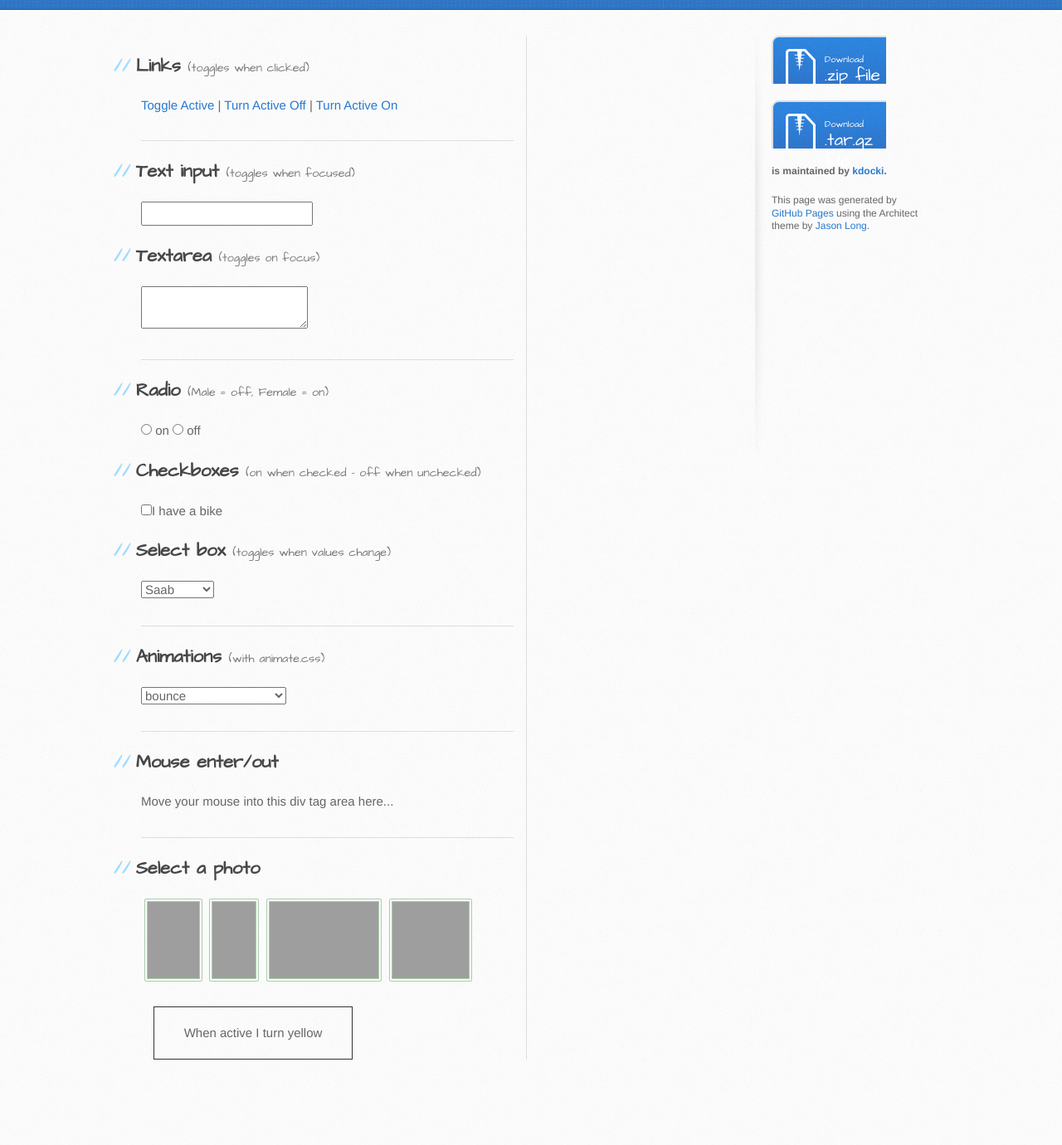
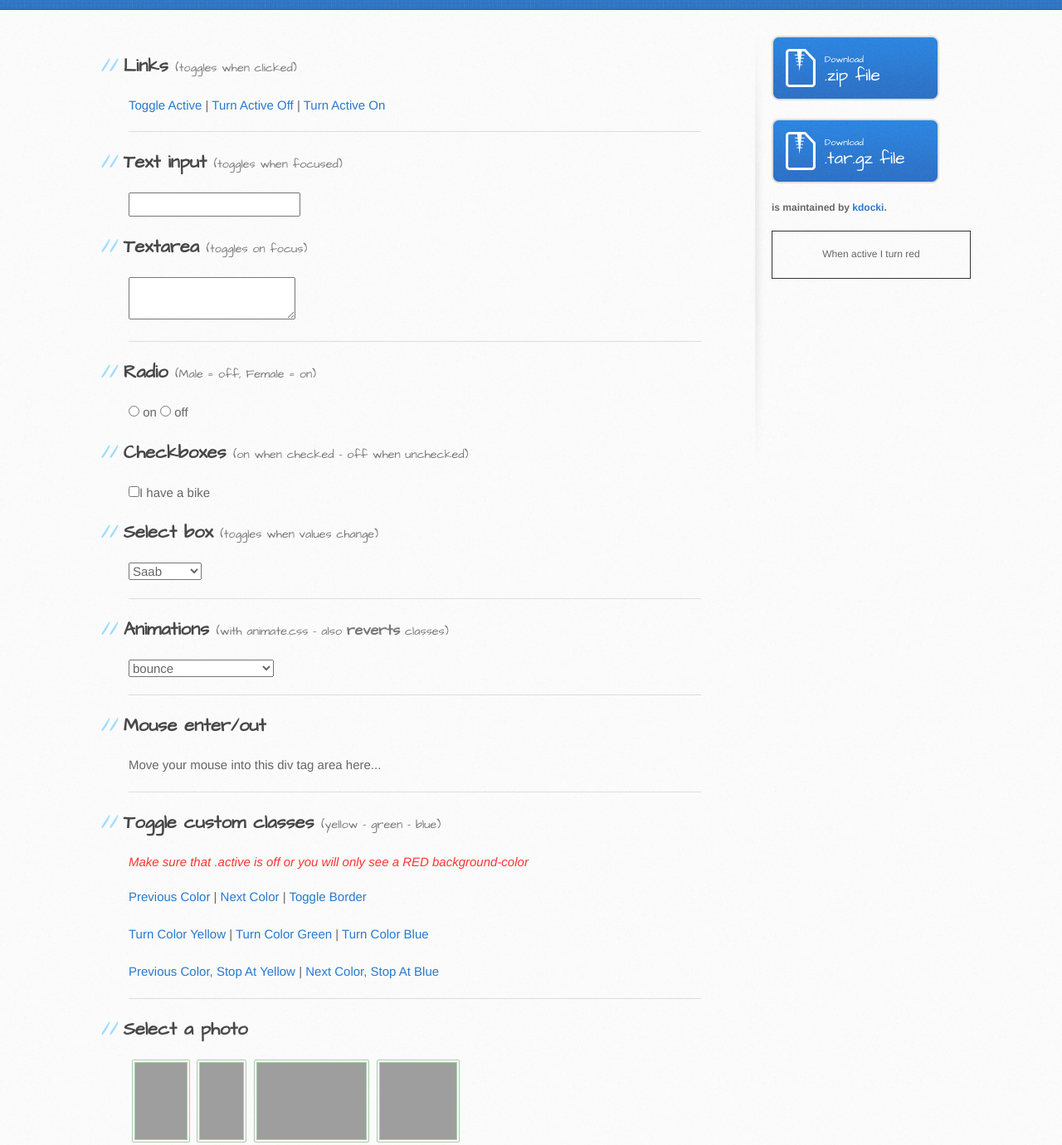
Before and after one commit to kdocki/jquery.switcheroo, a website: page index.html in a window 1280 px wide. Shown: the part 249-1629 px from the top of the page at 83% size. Drawn offline with nearby package versions, Linux system fonts and the light colour scheme; grey boxes are pictures that could not be loaded.

Commit message:
adding more examples

```diff
--- a/index.html
+++ b/index.html
@@ -34,10 +34,7 @@
 
     <div id="content-wrapper">
       <div class="inner clearfix">
-        <section id="main-content">
-
-          <div class="row">
-            <div class="col-sm-8" style="border-right: 1px solid #ddd;">
+        <section id="main-content" class="row">
 
           <h2 name="simple-links">Links <small>(toggles when clicked)</small></h2>
 
@@ -45,7 +42,7 @@
           <a href="#simple-links" data-switch-off="#example1">Turn Active Off</a> |
           <a href="#simple-links" data-switch-on="#example1">Turn Active On</a>
 
-              <hr class="line">
+          <div class="bottom-line"></div>
 
           <h2>Text input <small>(toggles when focused)</small></h2>
 
@@ -56,7 +53,7 @@
 
           <textarea data-switch="#example1"></textarea>
 
-              <hr class="line">
+          <div class="bottom-line"></div>
 
           <h2>Radio <small>(Male = off, Female = on)</small></h2>
 
@@ -77,9 +74,9 @@
             <option value="audi">Audi</option>
           </select>
 
-              <hr class="line">
+          <div class="bottom-line"></div>
 
-              <h2>Animations <small>(with animate.css)</small></h2>
+          <h2>Animations <small>(with animate.css - also <span class="bolder">reverts</span> classes)</small></h2>
 
           <select data-switch-on=".animated" data-switch-revert=".animated">
             <optgroup label="Attention Seekers">
@@ -177,7 +174,7 @@
             </optgroup>
           </select>
 
-              <hr class="line">
+          <div class="bottom-line"></div>
 
           <h2>Mouse enter/out</h2>
 
@@ -185,7 +182,38 @@
             Move your mouse into this div tag area here...
           </div>
 
-              <hr class="line">
+          <div class="bottom-line"></div>
+
+          <h2 name="toggle-custom-classes">Toggle custom classes <small>(yellow - green - blue)</small></h2>
+
+          <p style="font-style: italic; color: #F33">Make sure that .active is off or you will only see a RED background-color</p>
+
+          <a href="#toggle-custom-classes" data-switch-prev="#example1" data-switch-class="
+          [yellow,green,blue]">Previous Color</a> |
+          <a href="#toggle-custom-classes" data-switch-next="#example1" data-switch-class="
+          [yellow,green,blue]">Next Color</a> |
+          <a href="#toggle-custom-classes" data-switch="#example1" data-switch-class="[solid red-border,dashed purple-border]">Toggle Border</a>
+
+          <br>
+          <br>
+
+          <a href="#toggle-custom-classes" data-switch-off="#example1" data-switch-class="
+          [yellow,green,blue]">Turn Color Yellow</a> |
+          <a href="#toggle-custom-classes" data-switch-on="#example1" data-switch-to="green" data-switch-class="
+          [yellow,green,blue]">Turn Color Green</a> |
+          <a href="#toggle-custom-classes" data-switch-on="#example1" data-switch-class="
+          [yellow,green,blue]">Turn Color Blue</a>
+
+          <br>
+          <br>
+
+          <a href="#toggle-custom-classes" data-switch-prev="#example1" data-switch-class="
+          [yellow,green,blue]" data-switch-no-loop>Previous Color, Stop At Yellow</a> |
+
+          <a href="#toggle-custom-classes" data-switch-next="#example1" data-switch-class="
+          [yellow,green,blue]" data-switch-no-loop>Next Color, Stop At Blue</a>
+
+          <div class="bottom-line"></div>
 
           <h2>Select a photo</h2>
 
@@ -230,14 +258,6 @@
             <div class="about fade-in transition four">
               <span class="bold">I leave you with, a lovely poem</span>
               <p>When you see a cat walking on the moon, did he have a dish and silver spoon? A dog who laughed and cow who was fat, never saw them again after that.</p>
-                <div>
-              </div>
-
-            </div>
-            <div class="col-sm-4">
-              <div data-spy="affix" data-offset-top="0">
-                  <div id="example1" class="example animated">When active I turn yellow</div>
-              </div>
             </div>
           </div>
         </section>
@@ -254,7 +274,10 @@
 
           <p class="repo-owner"><a href="https://github.com/kdocki/jquery.switcheroo"></a> is maintained by <a href="https://github.com/kdocki">kdocki</a>.</p>
 
-          <p>This page was generated by <a href="https://pages.github.com">GitHub Pages</a> using the Architect theme by <a href="https://twitter.com/jasonlong">Jason Long</a>.</p>
+          <div data-spy="affix" data-offset-top="0">
+              <div id="example1" class="example animated">When active I turn red</div>
+          </div>
+
         </aside>
       </div>
     </div>
--- a/stylesheets/examples.css
+++ b/stylesheets/examples.css
@@ -8,7 +8,15 @@ h2 {
 	font-weight: bold;
 }
 
-.line {
+.bolder {
+	font-size: 1.25em;
+	font-weight: bolder;
+}
+
+.bottom-line {
+	padding-top: 20px;
+	width: 100%;
+	height: 1px;
 	border-bottom: 1px solid #ddd;
 }
 
@@ -20,7 +28,8 @@ h2 {
 }
 
 .example.active {
-	background-color: yellow;
+	background-color: #F33 !important;
+	color: white;
 }
 
 .frame {
@@ -84,3 +93,39 @@ img {
 	-ms-transition: all 0.1s ease;
 	transition: all 0.1s ease;
 }
+
+.example.yellow {
+	background-color: yellow;
+}
+
+.example.green {
+	background-color: green;
+	color: white;
+}
+
+.example.blue {
+	background-color: blue;
+	color: white;
+}
+
+.example.dashed {
+	border-style: dashed;
+}
+
+.example.solid {
+	border: 3px solid #333;
+}
+
+.example.red-border {
+	border-color: red;
+}
+
+.example.purple-border {
+	border-color: purple;
+}
+
+.button {
+	-webkit-box-sizing: initial;
+	-moz-box-sizing: initial;
+	box-sizing: initial;
+}
```
Also changed, not shown: stylesheets/stylesheet.css (line endings or trailing spaces). Lines whose indentation alone changed are shown as unchanged.
